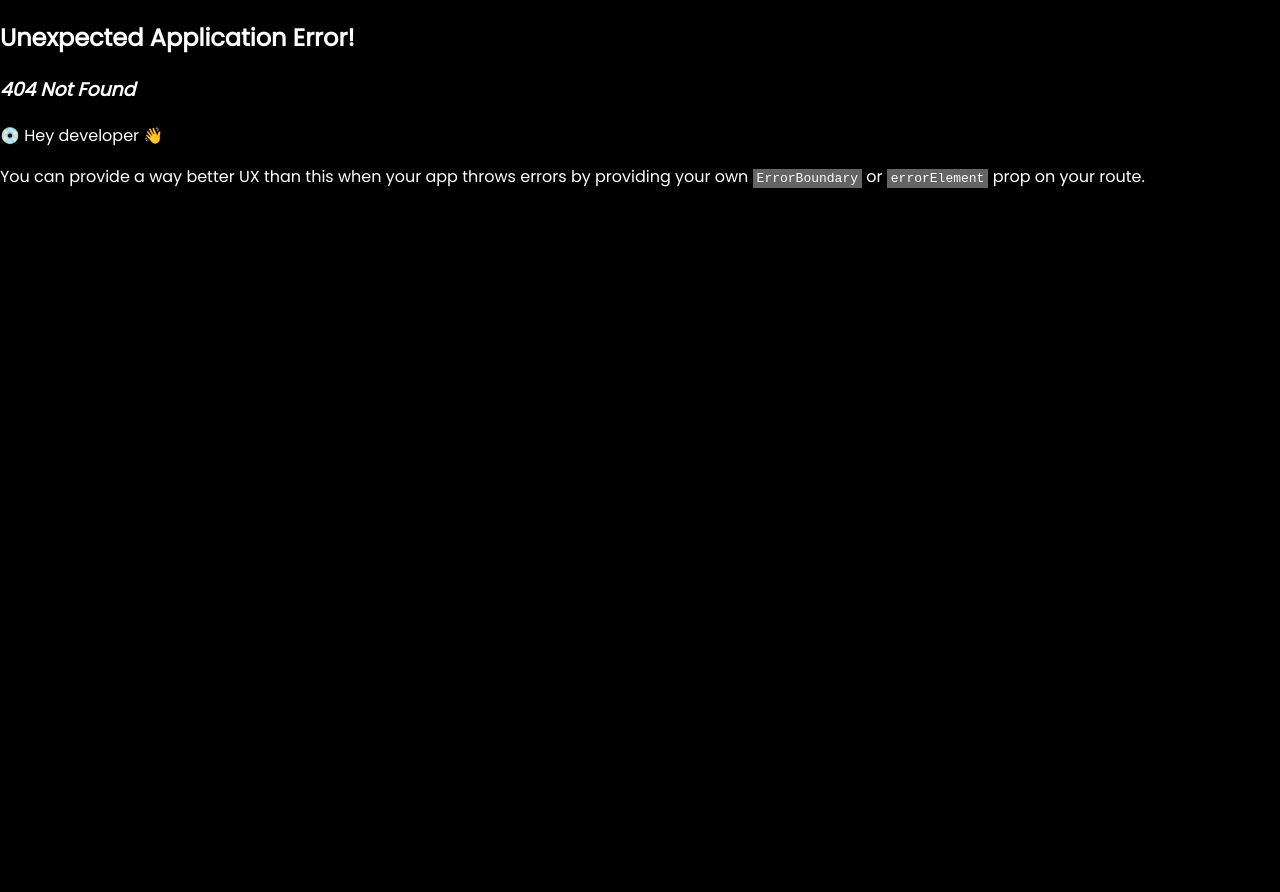
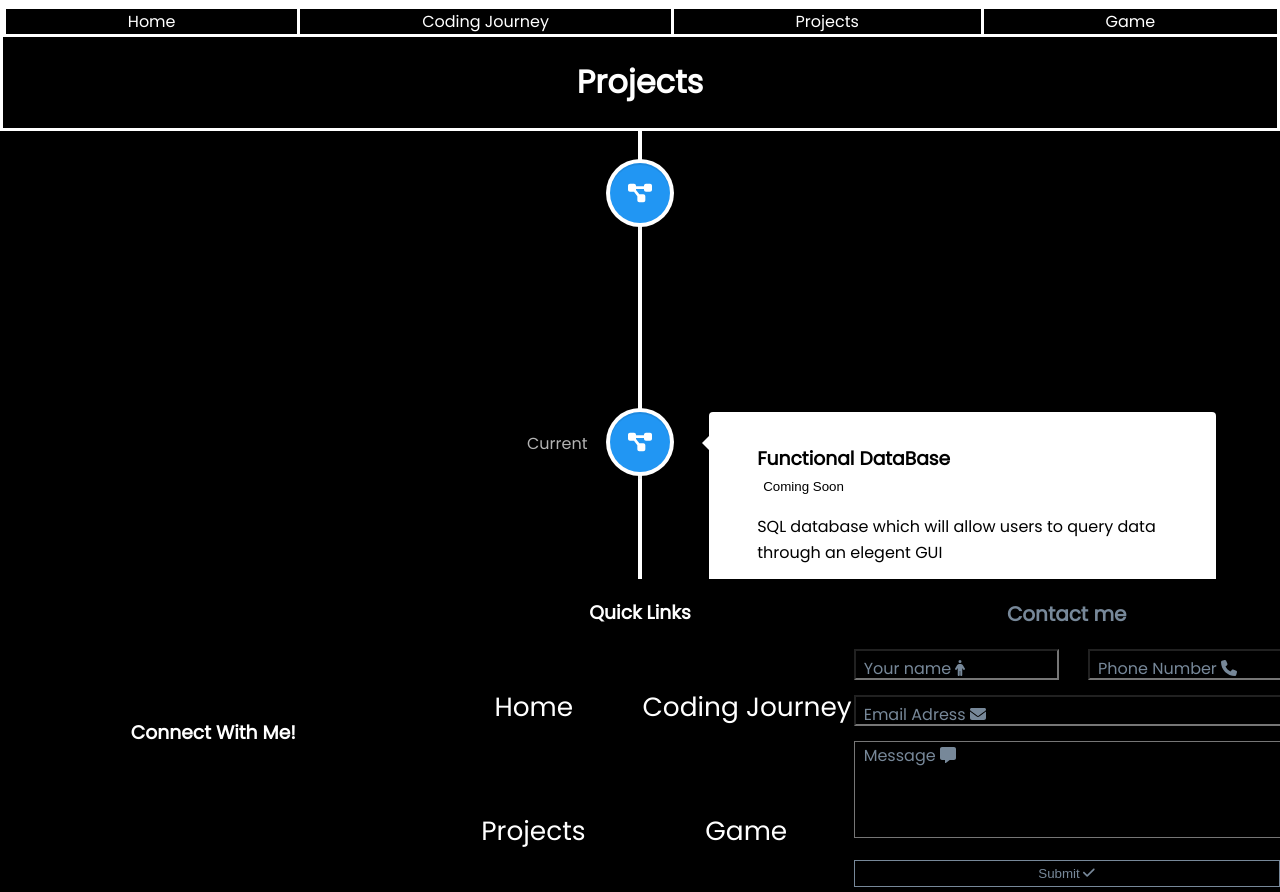
Before and after one commit to StefanDavidov/PortfolioWebsite, a React (Vite) app: page /PortfolioWebsite/ProjectsPage in a window 1280 px wide. Before the commit this address had no page. Before the commit the page ends 800 px from the top, so only its background shows below. Built offline with nearby package versions, Linux system fonts and the light colour scheme.

Commit message:
First deployment

```diff
--- a/src/CodingJourney.jsx
+++ b/src/CodingJourney.jsx
@@ -1,6 +1,6 @@
 import Header from "./Header";
 import Footer from "./Footer";
-import TimeLine from "./TimeLine";
+import TimeLine from "./Timeline";
 import PictureCollage from "./PictureCollage";
 
 export default function MostPopularRecipies() {
--- a/src/Links.jsx
+++ b/src/Links.jsx
@@ -4,13 +4,13 @@ export default function Links( { style }) {
     return (
       <ul className={style}>
 
-      <StefanLink title='Home' link="/"/>
+      <StefanLink title='Home' link="/PortfolioWebsite/"/>
 
-      <StefanLink title='Coding Journey' link='/CodingJourney'/>
+      <StefanLink title='Coding Journey' link='/PortfolioWebsite/CodingJourney'/>
 
-      <StefanLink title='Projects' link="/ProjectsPage"/>
+      <StefanLink title='Projects' link="/PortfolioWebsite/ProjectsPage"/>
 
-      <StefanLink title='Game' link='/GameSectionPage'/>
+      <StefanLink title='Game' link='/PortfolioWebsite/GameSectionPage'/>
     </ul>
     );
   }
--- a/src/LinksExtended.jsx
+++ b/src/LinksExtended.jsx
@@ -9,7 +9,7 @@ export default function LinksExtended({ style }) {
         */}
       <StefanLink
         title="Home"
-        link="/"
+        link="/PortfolioWebsite/"
         content="On this page you can learn more about
         who I am and what I like to do. You can also see
         me with my family and what their hobbies are."
@@ -17,7 +17,7 @@ export default function LinksExtended({ style }) {
 
       <StefanLink
         title="Coding Journey"
-        link="/CodingJourney"
+        link="/PortfolioWebsite/CodingJourney"
         content="Here, I talk about what languages I know,
         how I learned them, and any other activities involving
         how I got to where I am now in my coding journey"
@@ -25,7 +25,7 @@ export default function LinksExtended({ style }) {
 
       <StefanLink
         title="Projects"
-        link="/ProjectsPage"
+        link="/PortfolioWebsite/ProjectsPage"
         content="Here, I showcase some of my more advanced
         coding skills through. I talk about the languages and frameworks
         I used as well as link to the project."
@@ -33,7 +33,7 @@ export default function LinksExtended({ style }) {
 
       <StefanLink
         title="Game"
-        link="/GameSectionPage"
+        link="/PortfolioWebsite/GameSectionPage"
         content="Play a short guessing where you will be
         prompted with a map and your goal is to guess
         my location."
```
Also changed, not shown: src/main.jsx (+17 -23 lines).
